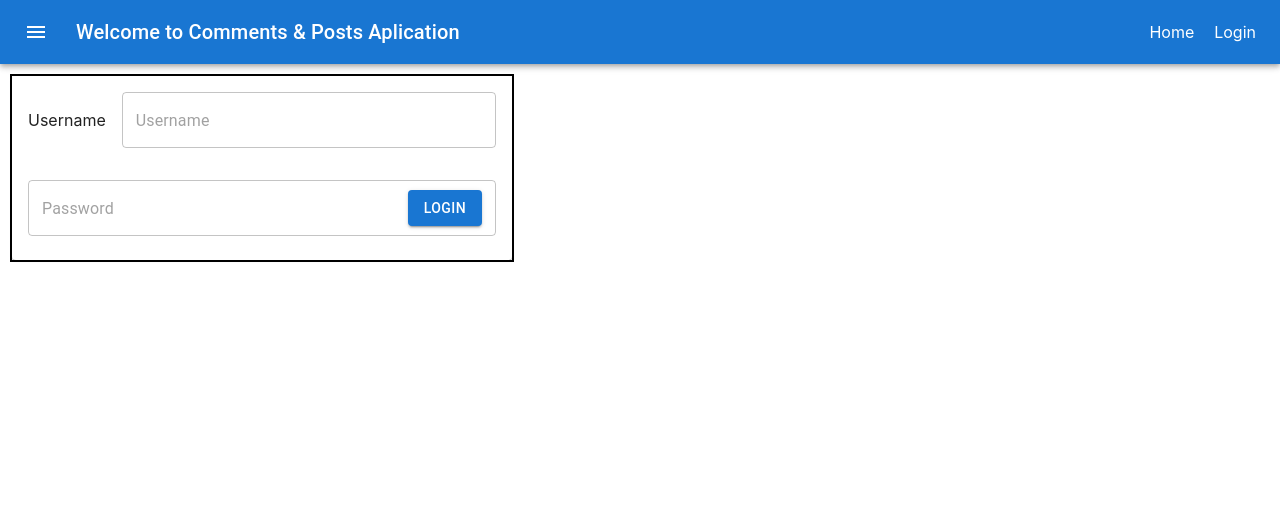
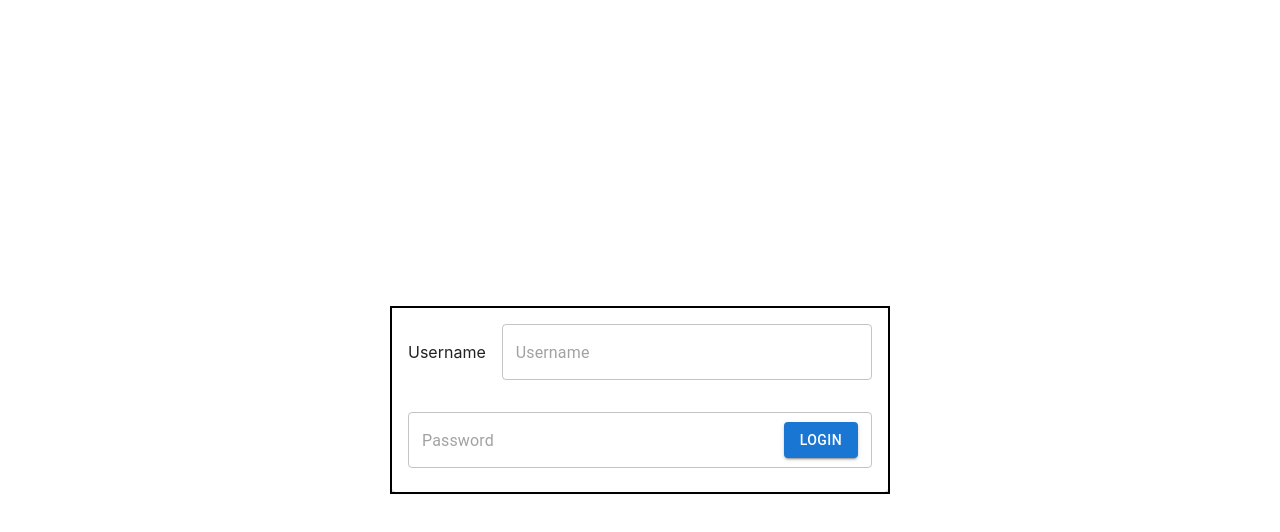
Before and after one commit to AnilBASARAN/comment-app, a React (Create React App) app: page /login in a window 1280 px wide. Shown: the top 532 px of the page. Built offline with nearby package versions, Linux system fonts and the light colour scheme.

Commit message:
son eklemeler

```diff
--- a/src/App.css
+++ b/src/App.css
@@ -1,7 +1,17 @@
+* {
+  margin: 0;
+  padding: 0;
+  box-sizing: border-box;
+}
+
 .App {
   text-align: left;
   text-wrap: wrap;
+  margin: 0;
+  padding: 0;
 }
+
+
 
 .App-logo {
   height: 40vmin;
--- a/src/App.js
+++ b/src/App.js
@@ -11,7 +11,7 @@ function App() {
     <div className="App">
 
       <BrowserRouter>
-      <Navbar></Navbar>
+      {/* <Navbar></Navbar> */}
       <Routes>
         <Route  path ="/" element={<Home/>}>  </Route>
         <Route  path="/users/:userId" element={<User/>}>  </Route>
--- a/src/components/Home/Home.css
+++ b/src/components/Home/Home.css
@@ -6,6 +6,7 @@
        align-items: center;
        height: 100vh;
        width: 100%;
+       padding: 0;
        margin: auto 0;
        background-color: azure;
 
--- a/src/components/Home/Home.jsx
+++ b/src/components/Home/Home.jsx
@@ -1,19 +1,19 @@
+import React, { useState, useEffect } from "react";
 import Post from "../Post/Post";
-import React, { useState, useEffect } from "react";
 import PostForm from "../Post/PostForm";
+import Navbar from "../NavBar/NavBar";
 import { styled } from '@mui/material/styles';
-import Login from "../Login/Login";
 import './Home.css';
 
-// Styled components
 const ContainerMain = styled('div')({
     display: 'flex',
     flexDirection: 'column',
     alignItems: 'center',
     justifyContent: 'center',
-    minHeight: '100vh', // Full viewport height
-    padding: '20px', // Add padding if needed
-  });
+    minHeight: '100vh',
+    width: '100%', // Set to full width
+
+});
 
 function Home() {
     const [error, setError] = useState(null);
@@ -36,7 +36,7 @@ function Home() {
 
     useEffect(() => {
         refreshPosts();
-    }, []); // Empty array as dependency to run once on mount
+    }, []);
 
     if (error) {
         return <div>Error !!!</div>;
@@ -45,11 +45,11 @@ function Home() {
     } else {
         return (
             <ContainerMain>
-
-                <PostForm refreshPosts={refreshPosts} userId={1} userName={"beybiboy"} />
+                <Navbar userName={null}></Navbar>
+                {/* PostForm and Post components can also be inside the full-width ContainerMain */}
                 {postList.map(post => (
                     <Post
-                        likes = {post.postLikes}
+                        likes={post.postLikes}
                         postId={post.id}
                         key={post.id}
                         userName={post.userName}
--- a/src/components/Login/Login.jsx
+++ b/src/components/Login/Login.jsx
@@ -6,7 +6,19 @@ import Typography from '@mui/material/Typography';
 import { InputAdornment, OutlinedInput, Snackbar, Alert, Button } from '@mui/material';
 import { useNavigate } from "react-router-dom";
 import CardContent from '@mui/material/CardContent';
+import { styled } from '@mui/material/styles';
+
 import './Login.css';
+
+const ContainerMain = styled('div')({
+    display: 'flex',
+    flexDirection: 'column',
+    alignItems: 'center',
+    justifyContent: 'center',
+    minHeight: '100vh',
+    width: '100%', // Set to full width
+
+});
 
 function Login(props) {
     const { refreshPosts } = props;
@@ -82,7 +94,7 @@ function Login(props) {
     };
 
     return (
-        <>
+        <ContainerMain>
             <div id='formContainer' className="postContainer">
                 <Snackbar open={open} autoHideDuration={3000} onClose={handleClose}>
                     <Alert onClose={handleClose} severity="success" variant="filled" sx={{ width: '100%' }}>
@@ -146,7 +158,7 @@ function Login(props) {
                 ))}
             </div>
 
-        </>
+            </ContainerMain>
     );
 }
 
--- a/src/components/NavBar/NavBar.jsx
+++ b/src/components/NavBar/NavBar.jsx
@@ -6,14 +6,15 @@ import Typography from '@mui/material/Typography';
 import IconButton from '@mui/material/IconButton';
 import MenuIcon from '@mui/icons-material/Menu';
 import { Link } from "react-router-dom";
+import { useState } from "react";
+
 import './NavBar.css';
 
-function Navbar() {
-  let userId = 2;
+function Navbar(props) {
+  const { userName } = props;
 
   return (
-    <div>
-      <Box sx={{ flexGrow: 1 }}>
+    <Box sx={{ flexGrow: 1, width: '100%' }}>  {/* Ensures Navbar takes full width */}
       <AppBar position="static">
         <Toolbar>
           <IconButton
@@ -26,23 +27,21 @@ function Navbar() {
             <MenuIcon />
           </IconButton>
           <Typography variant="h6" component="div" sx={{ flexGrow: 1 }}>
-             Welcome to Comments & Posts Aplication
+          {userName ? `Welcome ${userName}` : "Welcome to Comments & Posts Application"}
           </Typography>
           <nav>
             <ul className="nav-links">
               <li className='link-item'>
-                  <Link to="/" className="link">Home</Link>
+                {!userName ? <Link to="/" className="link">Home</Link> : null}
               </li>
-
               <li className='link-item'>
-                  <Link to={`/login`} className="link">Login</Link>
+                {!userName ? <Link to={`/login`} className="link">Log in</Link> : <Link to={`/`} className="link">Log out</Link>}
               </li>
             </ul>
           </nav>
         </Toolbar>
       </AppBar>
     </Box>
-    </div>
   );
 }
 
--- a/src/components/Post/Post.jsx
+++ b/src/components/Post/Post.jsx
@@ -83,12 +83,13 @@ function Post(props) {
               </Avatar>
             </Link>
           }
-          title={title}
+
+          title={`Title : ${title}`}
         />
 
         <CardContent>
           <Typography variant="body2" color="text.secondary">
-            {text}
+          {userName} : {text}
           </Typography>
         </CardContent>
 
@@ -130,6 +131,7 @@ function Post(props) {
                 {commentList.map((comment) => (
                   <div key={comment.id}>
                     <Typography variant="body2" color="text.secondary"></Typography>
+
                     <Comment
                       style={{ padding: '9px' }}
                       userId={userId}
--- a/src/components/User/User.jsx
+++ b/src/components/User/User.jsx
@@ -1,26 +1,18 @@
-import { styled } from '@mui/material/styles';
 import React, { useState, useEffect, useCallback } from "react";
 import { useParams } from "react-router-dom";
 import Post from "../Post/Post";
 import PostForm from "../Post/PostForm";
-import { Button } from '@mui/material';
+import Navbar from '../NavBar/NavBar';
+import { styled } from '@mui/material/styles';
 
-// Styled components
 const ContainerMain = styled('div')({
     display: 'flex',
     flexDirection: 'column',
     alignItems: 'center',
     justifyContent: 'center',
-    minHeight: '100vh', // Full viewport height
-    padding: '20px', // Add padding if needed
-});
-
-const ButtonsContainer = styled('div')({
-    display: 'flex',
-    flexDirection: 'row',
-    alignItems: 'center',
-    justifyContent: 'center',
-    gap: "5px"
+    minHeight: '100vh',
+    width: '100%', // Set to full width
+    padding: '20px',
 });
 
 function User() {
@@ -28,7 +20,7 @@ function User() {
     const [isLoaded, setIsLoaded] = useState(false);
     const [postList, setPostList] = useState([]);
     const { userId } = useParams();
-    const [myName, setMyName] = useState(null); // Initially set to null
+    const [myName, setMyName] = useState(null);
 
     const getMyUser = useCallback(async () => {
         try {
@@ -37,9 +29,9 @@ function User() {
 
             let foundName = "";
             for (let i = 0; i < data.length; i++) {
-                if (data[i].id == userId) { // Use === for comparison
+                if (data[i].id == userId) {
                     foundName = data[i].userName;
-                    break; // No need to continue loop if name is found
+                    break;
                 }
             }
 
@@ -66,7 +58,7 @@ function User() {
     useEffect(() => {
         getMyUser();
         refreshPosts();
-    }, [getMyUser]); // Include getMyUser in the dependency array
+    }, [getMyUser]);
 
     if (error) {
         return <div>Error !!!</div>;
@@ -74,20 +66,15 @@ function User() {
         return <div>Loading...</div>;
     } else {
         return (
+            <>
+                <Navbar userName={myName}></Navbar>
                 <ContainerMain>
                     <div className='avatarmme'>
-                    UserID: {userId} <br />
-                    Username: {myName ? myName : "Loading..."} {/* Display "Loading..." until the name is fetched */}
+
+                       {myName ? null : "Loading..."}
                     </div>
-                {/* Uncomment and customize buttons if needed */}
-                {/* <ButtonsContainer>
-                    <Button variant='contained'>my comments</Button>
-                    <Button variant='contained'>all</Button>
-                </ButtonsContainer> */}
-
                     <PostForm refreshPosts={refreshPosts} userId={userId} userName={myName} />
-
-                {postList.filter(post => post.userId == userId).map(post => ( // Use === for comparison
+                    {postList.filter(post => post.userId == userId).map(post => (
                         <Post
                             likes={post.postLikes}
                             postId={post.id}
@@ -98,8 +85,8 @@ function User() {
                             text={post.text}
                         />
                     ))}
-
                 </ContainerMain>
+            </>
         );
     }
 }
```
Lines whose indentation alone changed are shown as unchanged.
